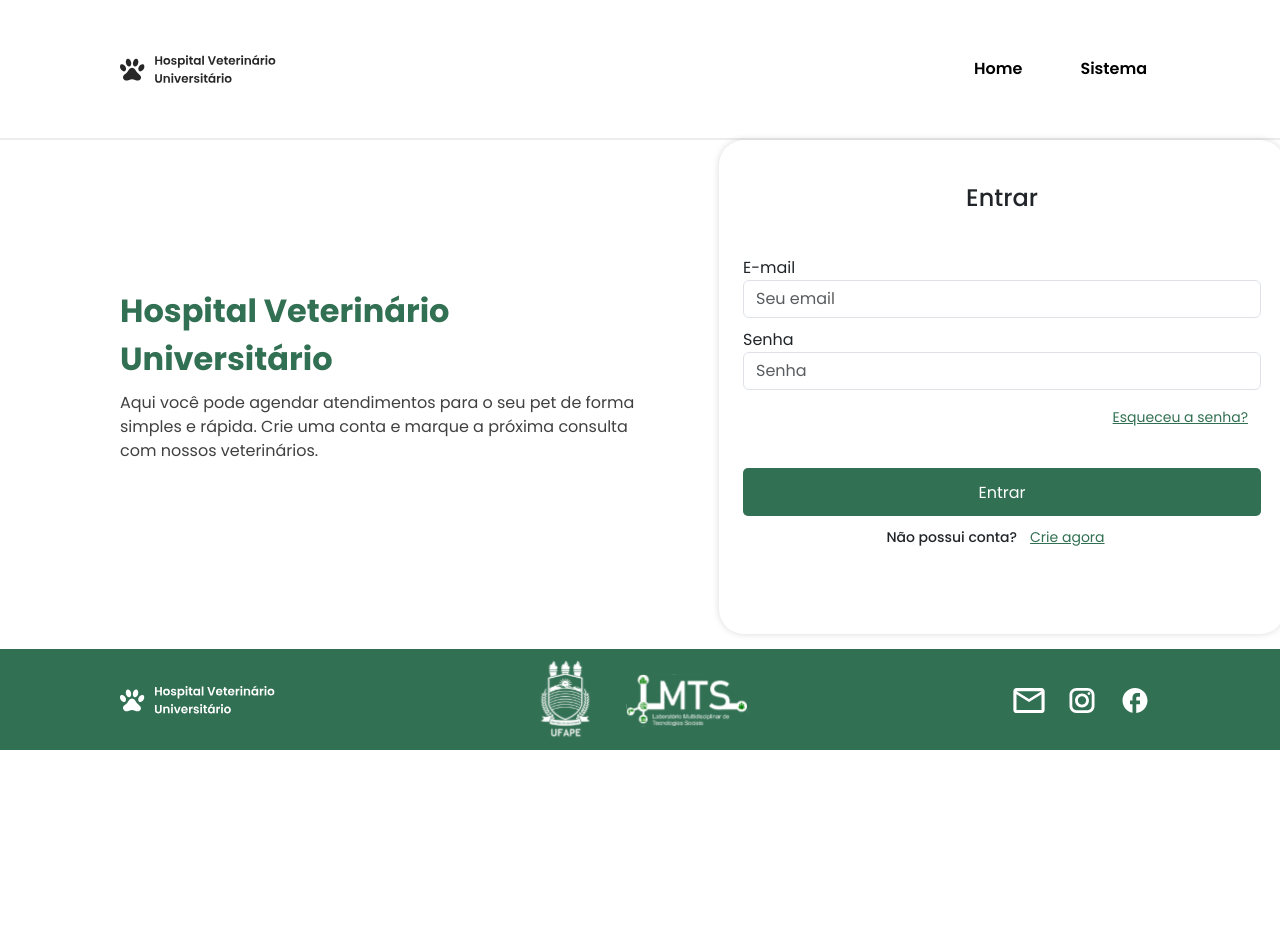
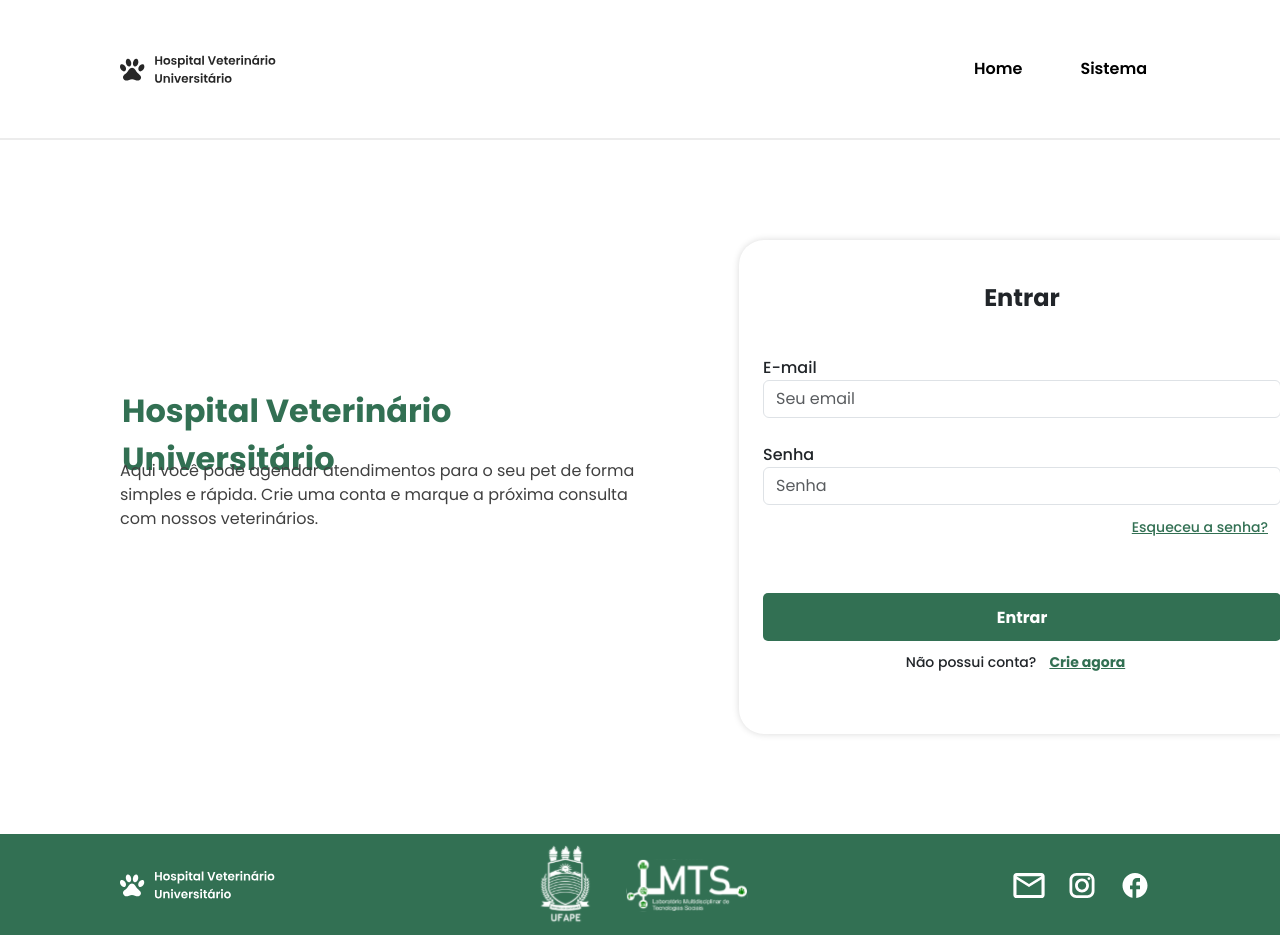
Before and after one commit to lmtsufape/hvu, a Next.js app: page / in a window 1280 px wide. Shown: the top 935 px of the page. Before the commit the page ends 800 px from the top, so only its background shows below. Built offline with nearby package versions, Linux system fonts and the light colour scheme.

Commit message:
Finalização da estilização da página de Login

```diff
--- a/src/app/components/login.module.css
+++ b/src/app/components/login.module.css
@@ -1,15 +1,17 @@
 @import url('https://fonts.googleapis.com/css2?family=Poppins:wght@300;500;600;700&display=swap');
 
 .container {
+
+    width: 1,200px;
+    height: 494px;
+    margin-top: 100px;
+    margin-bottom: 100px;
+    left: 120px;
     display: flex;
     justify-items: space-between;
-    width: 1,200px;
-    height: 494px;
-    top: 265px;
-    left: 120px;
     align-items: center;
     padding: 100px 120px 100px 120px;
-    gap: 80px;
+    gap: 100px;
 }
 
 .form_box {
@@ -27,7 +29,7 @@
 .form_box h1 {
     font-family: 'Poppins', sans-serif;
     font-size: 24px;
-    font-weight: Bold 700;
+    font-weight: 700;
     line-height: 36px;
     letter-spacing: 0em;
     text-align: left;
@@ -39,10 +41,10 @@
 }
 
 .form div {
-    margin-bottom: 10px;
+    margin-bottom: 25px;
     font-family: 'Poppins', sans-serif;
     font-size: 16px;
-    font-weight: Medium 500;
+    font-weight: 500;
     line-height: 24px;
     letter-spacing: 0em;
 }
@@ -60,7 +62,7 @@
     color: #327053;
     font-family: 'Poppins', sans-serif;
     font-size: 14px;
-    font-weight: Medium 500;
+    font-weight: 500;
     line-height: 21px;
     letter-spacing: 0em;
     float: right;
@@ -68,6 +70,7 @@
     flex-direction: column;
     align-items: center;
     gap: 16px;
+    margin-top: -20px;
 
 }
 
@@ -82,6 +85,7 @@
     display: flex;
     flex-direction: column;
     align-items: center;
+    margin-top: 25px;
 }
 
 #entrar_button {
@@ -95,7 +99,7 @@
     background-color: #327053;
     font-family: 'Poppins', sans-serif;
     font-size: 16px;
-    font-weight: Bold 700;
+    font-weight: 700;
     line-height: 21px;
     letter-spacing: 0em;
 }
@@ -115,7 +119,7 @@
     margin: 0;
     font-family: 'Poppins', sans-serif;
     font-size: 14px;
-    font-weight: Medium 500;
+    font-weight: 500;
     line-height: 21px;
     letter-spacing: 0em;
 
@@ -124,7 +128,7 @@
 .criar_button_box button {
     font-family: 'Poppins', sans-serif;
     font-size: 14px;
-    font-weight: Bold 700;
+    font-weight: 700;
     line-height: 21px;
     letter-spacing: 0em;
     color: #327053;
--- a/src/app/components/texto_login_page.module.css
+++ b/src/app/components/texto_login_page.module.css
@@ -1,13 +1,16 @@
 @import url('https://fonts.googleapis.com/css2?family=Poppins:wght@400;700&display=swap');
 
-.texto {
+.texto_box {
     width: 519px;
     height: 200px;
-    gap: 32px;
+    display: flex;
+    flex-direction: column;
+    align-items: center;
+
 }
 
 .titulo {
-    width: 519px;
+    width: 515px;
     height: 96px;
     color: #327053;
     font-family: 'Poppins', sans-serif;
@@ -15,8 +18,6 @@
     font-weight: 700;
     line-height: 48px;
     letter-spacing: 0em;
-    text-align: left;
-
 }
 
 .paragrafo {
@@ -27,7 +28,8 @@
     font-weight: 400;
     line-height: 24px;
     letter-spacing: 0em;
-    text-align: left;
     color: #404040;
-
+    display: flex;
+    align-items: center;
+    margin-top: -32px;
 }
--- a/src/app/page.js
+++ b/src/app/page.js
@@ -10,11 +10,12 @@ import { Header01 } from "./header";
 import { Header02 } from "./header";
 import { Header03 } from "./header";
 import { Header04 } from "./header";
+import Text from "./texto_login_page";
 
 export default function Home() {
   return (
     <div>
-      < Pagelogin />
+      <Pagelogin />
     </div>
   )
 }
--- a/src/app/texto_login_page.js
+++ b/src/app/texto_login_page.js
@@ -3,7 +3,7 @@ import styles from './components/texto_login_page.module.css'
 
 export default function Text() {
     return (
-        <div className={styles.texto}>
+        <div className={styles.texto_box}>
             <h1 className={styles.titulo}>Hospital Veterinário Universitário</h1>
             <p className={styles.paragrafo}>Aqui você pode agendar atendimentos
             para o seu pet de forma simples e rápida. Crie uma conta  e marque a
```
